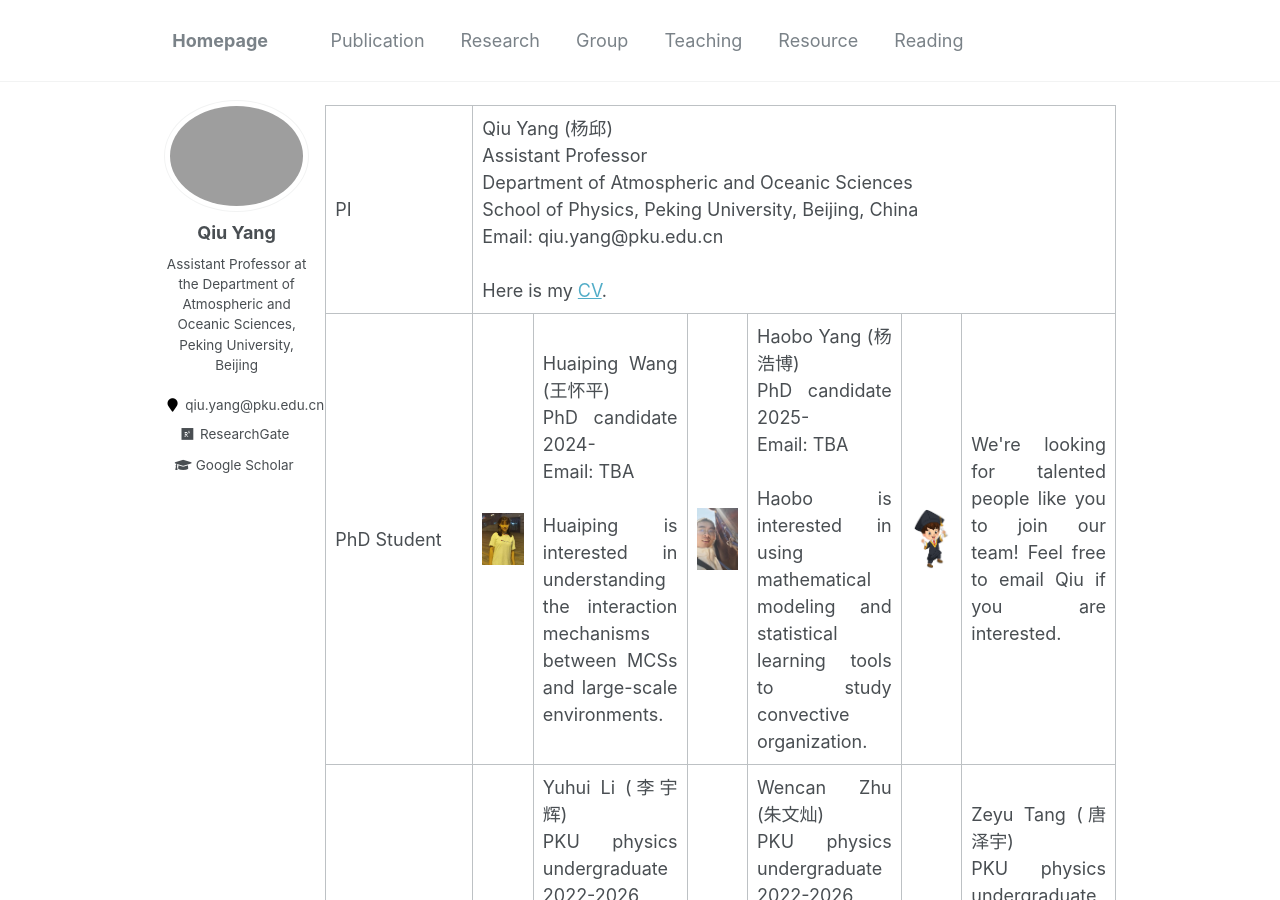
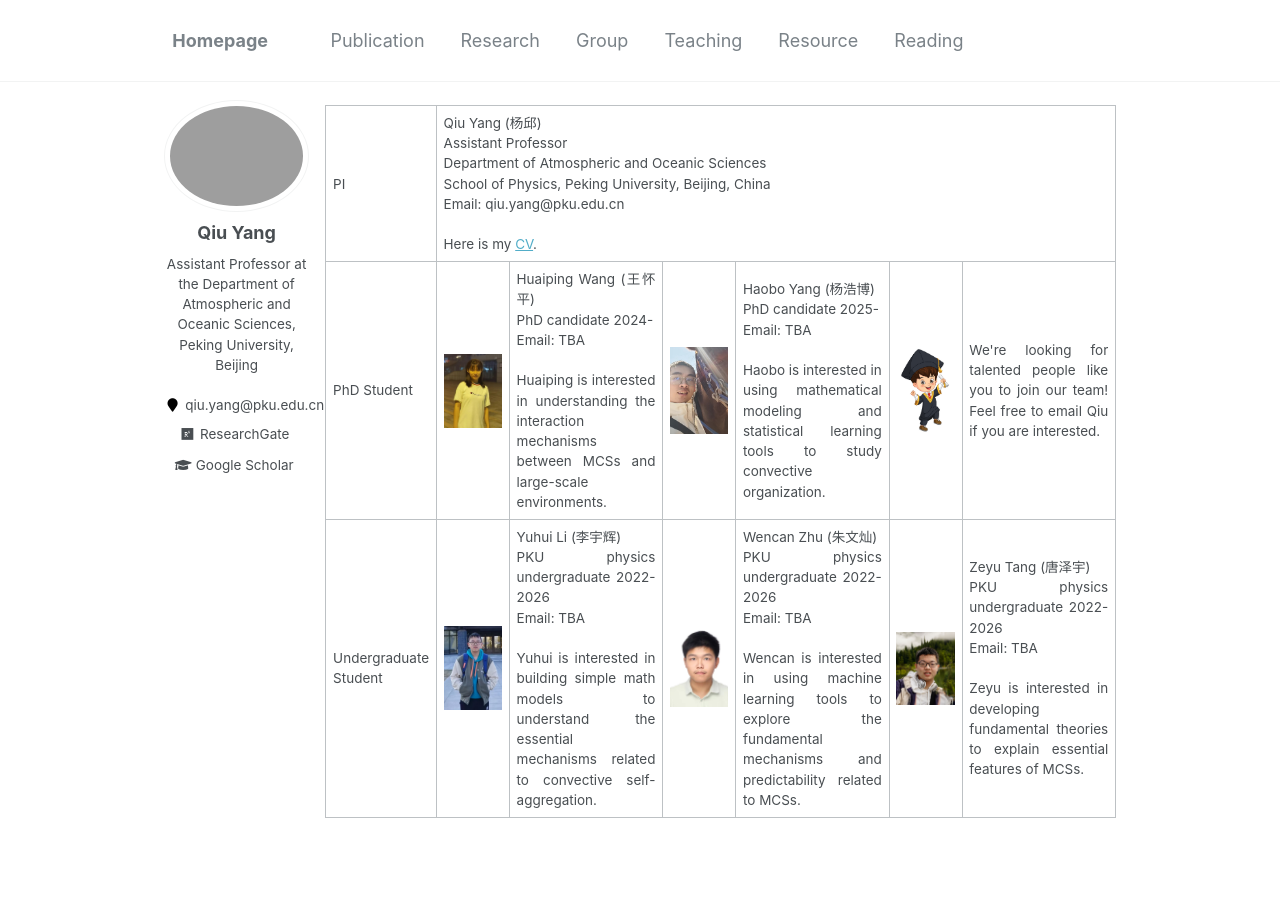
Before and after one commit to qiuyang50/qiuyang50.github.io, a Jekyll site: the page built from _pages/group.md, in a window 1280 px wide and 900 px high. Built offline with Jekyll 4.4.1, drawn with Linux system fonts in a browser that asks for light colours.

Commit message:
Update group.md

```diff
--- a/_pages/group.md
+++ b/_pages/group.md
@@ -5,7 +5,7 @@
 author_profile: true
 ---
 
-<font size="5" face="Courier New" >
+<!--<font size="5" face="Courier New" > -->
 <table>
   <tr>
     <td width="10%">PI</td>
```
